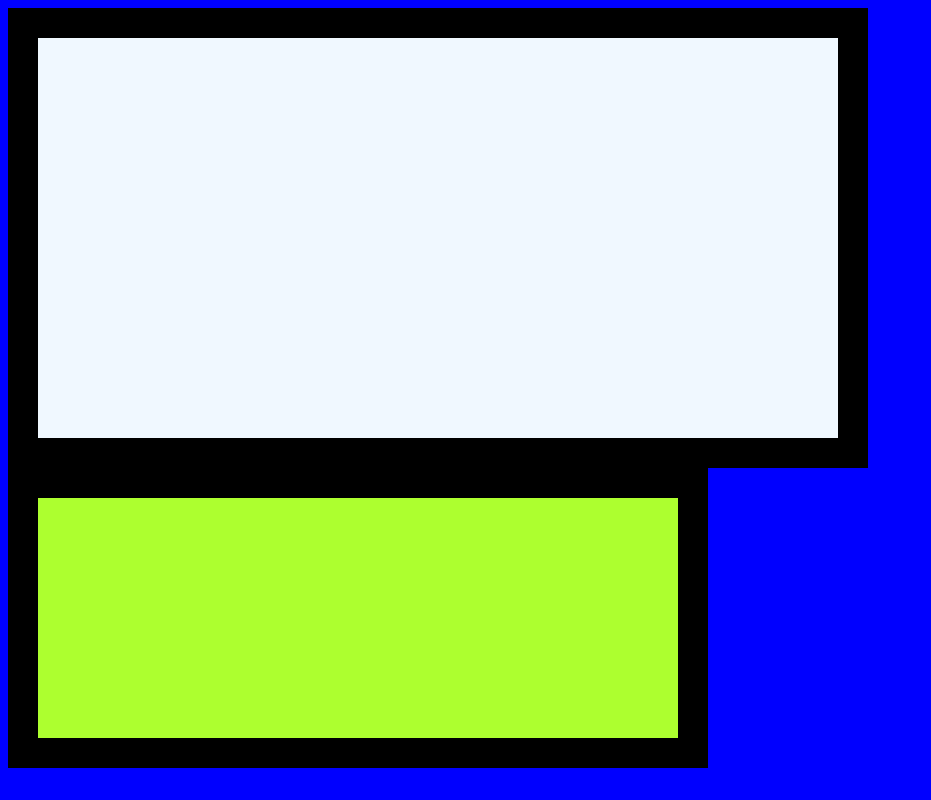
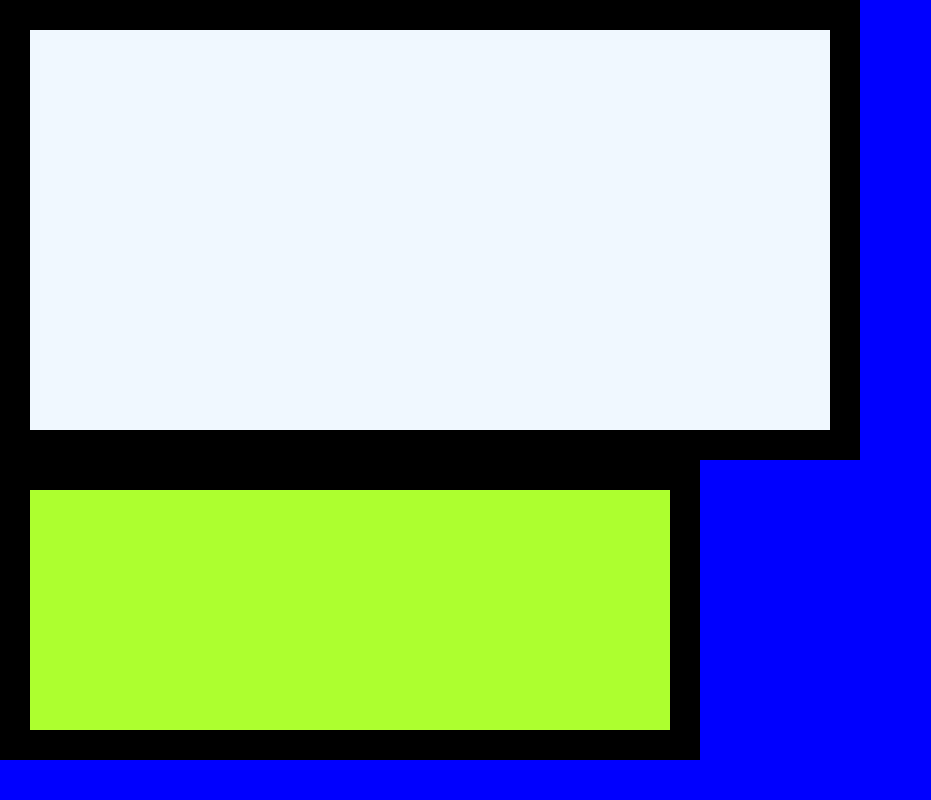
Before and after one commit to scan280/02-css-box-model-box-sizing-easy, a plain HTML site: page index.html in a window 1280 px wide. Shown: the whole page, without its empty margins (0-931 px from the left). Drawn offline with Linux system fonts and the light colour scheme.

Commit message:
Add the selector for all elements
The selectors are to style the whole page.
The box size; border box is the most recommended.

```diff
--- a/styles.css
+++ b/styles.css
@@ -1,6 +1,14 @@
 * {
+    margin: 0px;
+    padding: 0px;
+    box-sizing: border-box;
     background-color: blue;
 
+    /*As a best practice we add the margin and padding
+    with 0px and the border box to select all elements.
+
+    We call it the border box because the height is in relation
+    to the border*/
 
 }
 
```
